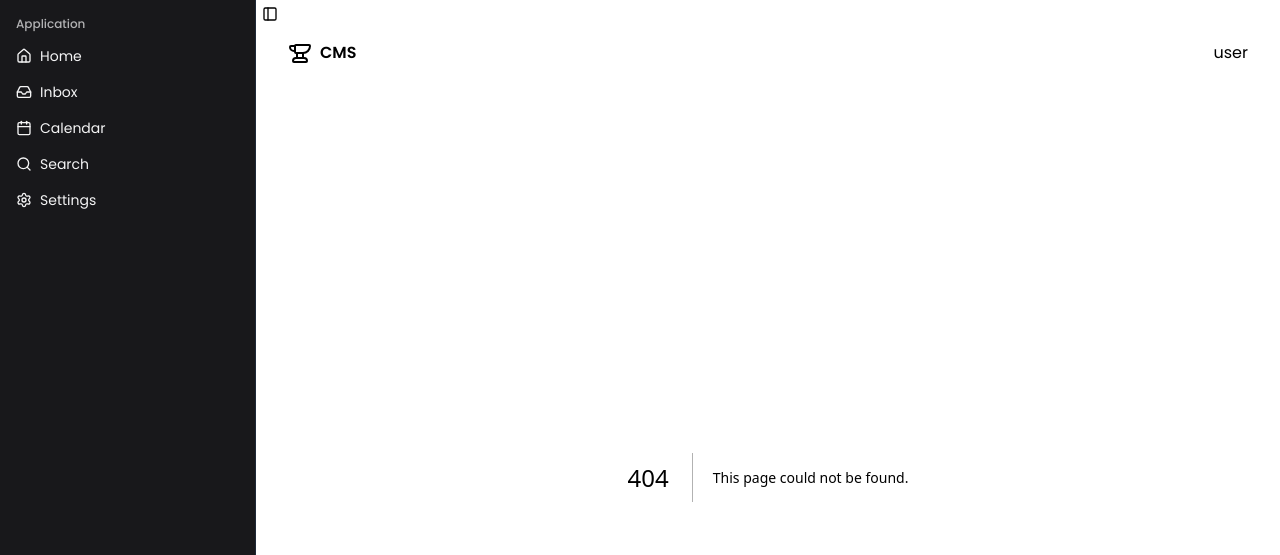
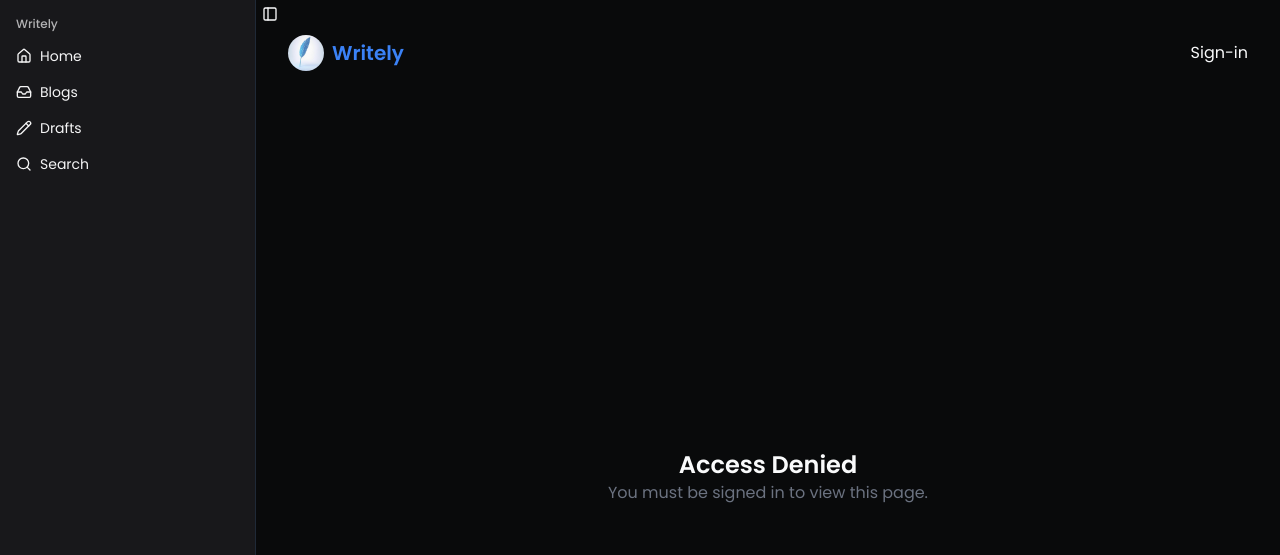
Before and after one commit to BheemaReddy07/Content-Management-System, a Next.js app: page /dashboard in a window 1280 px wide. Before the commit this address had no page. Shown: the top 555 px of the page. Built offline with nearby package versions, Linux system fonts and the light colour scheme; no server answers.

Commit message:
authentication D ,navbar D

```diff
--- a/next.config.mjs
+++ b/next.config.mjs
@@ -1,4 +1,19 @@
 /** @type {import('next').NextConfig} */
-const nextConfig = {};
+const nextConfig = {
+    images: {
+        remotePatterns: [
+          {
+            protocol: 'https',
+            hostname: 'lh3.googleusercontent.com',
+            port: '',
+          },
+          {
+            protocol: 'https',
+            hostname: 'firebasestorage.googleapis.com',
+            port: ''
+          }
+        ],
+      },
+};
 
 export default nextConfig;
--- a/src/app/(auth)/sign-in/page.jsx
+++ b/src/app/(auth)/sign-in/page.jsx
@@ -3,7 +3,7 @@ import { Icons } from "@/components/Icons";
 import { useToast } from "@/hooks/use-toast";
 import { Anvil } from "lucide-react";
 import { signIn } from "next-auth/react";
-import { use, useState } from "react";
+import {  useState } from "react";
 
 export default function SignIn() {
     const [loading, setLoading] = useState(false);
--- /dev/null
+++ b/src/app/dashboard/page.jsx
@@ -0,0 +1,23 @@
+import { getAuthSession } from "@/lib/auth";
+
+export default async function Dashboard() {
+    const session = await getAuthSession();
+    if (!session) {
+        return (
+            <section className="w-full h-screen flex items-center justify-center">
+                <div className="text-center">
+                    <h1 className="text-2xl font-bold">Access Denied</h1>
+                    <p className="text-gray-500">You must be signed in to view this page.</p>
+                </div>
+            </section>
+        );
+    }
+    return (
+        <section className="w-full h-screen flex items-center justify-center">
+            <div className="w-full sm:w-1/2 md:w-1/3 lg:w-1/4 p-6 bg-gray-800 rounded-lg shadow-lg">
+                <h1 className="text-2xl font-bold text-white mb-4">Hi {session.user.name}</h1>
+                <p className="text-gray-300">Welcome to your dashboard!</p>
+            </div>
+        </section>
+    );
+}
--- a/src/app/layout.js
+++ b/src/app/layout.js
@@ -1,7 +1,7 @@
 import localFont from "next/font/local";
 import "./globals.css";
 import { SidebarProvider, SidebarTrigger } from "@/components/ui/sidebar";
-import { AppSidebar } from "@/components/app-sideba";
+import { AppSidebar } from "@/components/app-sidebar";
 
 import { Poppins } from 'next/font/google'
 import Navbar from "@/components/navbar";
--- a/src/components/app-sideba.jsx
+++ b/src/components/app-sidebar.jsx
@@ -1,4 +1,4 @@
-import { Calendar, Home, Inbox, Search, Settings } from "lucide-react"
+import { Calendar, Home, Inbox, Pencil, Search, Settings } from "lucide-react"
 
 import {
   Sidebar,
@@ -15,29 +15,25 @@ import {
 const items = [
   {
     title: "Home",
-    url: "#",
+    url: "/",
     icon: Home,
   },
   {
-    title: "Inbox",
-    url: "#",
+    title: "Blogs",
+    url: "/blogs",
     icon: Inbox,
   },
   {
-    title: "Calendar",
-    url: "#",
-    icon: Calendar,
+    title: "Drafts",
+    url: "/drafts",
+    icon: Pencil,
   },
   {
     title: "Search",
-    url: "#",
+    url: "/search",
     icon: Search,
   },
-  {
-    title: "Settings",
-    url: "#",
-    icon: Settings,
-  },
+
 ]
 
 export function  AppSidebar() {
@@ -45,7 +41,7 @@ export function  AppSidebar() {
     <Sidebar>
       <SidebarContent>
         <SidebarGroup>
-          <SidebarGroupLabel>Application</SidebarGroupLabel>
+          <SidebarGroupLabel>Writely</SidebarGroupLabel>
           <SidebarGroupContent>
             <SidebarMenu>
               {items.map((item) => (
--- a/src/components/navbar.jsx
+++ b/src/components/navbar.jsx
@@ -1,4 +1,4 @@
-import { Anvil } from "lucide-react";
+import { Anvil, User } from "lucide-react";
 import Link from "next/link";
 
 import {
@@ -10,23 +10,23 @@ import {
     DropdownMenuTrigger,
 } from "@/components/ui/dropdown-menu"
 
+import { getAuthSession } from "@/lib/auth";
+import Image from "next/image";
+import SignOut from "./signOut";
+export default async function Navbar() {
+    const session = await getAuthSession();
 
-export default function Navbar() {
-    const auth = true;
-const tempUser ={
-    name:"Jaddu",
-    username:"Jaddu__123"
-}
+
 
     return (
         <nav className="w-full px-8 h-12 flex  justify-between items-center">
             <Link href="/" className="flex items-center gap-2">
-                <Anvil />
-                <span className="font-extrabold">CMS</span>
+                 <Image src="/writely.jpg" className="rounded-full" alt="Writely" width={36} height={36} />
+                <span className=" text-xl font-extrabold text-blue-500">Writely</span>
             </Link>
             {
-                auth ?
-                   (<UserModalComponent user={tempUser}/>)
+                session ?
+                    (<UserModalComponent user={session?.user} />)
                     : <Link href="/sign-in">Sign-in</Link>
             }
         </nav>
@@ -37,16 +37,19 @@ const tempUser ={
 const UserModalComponent = ({ user }) => {
     return (
         <DropdownMenu>
-            <DropdownMenuTrigger>user</DropdownMenuTrigger>
+            <DropdownMenuTrigger>
+                <Image src={user.image} alt={user.name} width={40} height={40} className="rounded-full border-2 border-[greenyellow]" />
+            </DropdownMenuTrigger>
             <DropdownMenuContent>
-                <DropdownMenuLabel>HI {user.name}</DropdownMenuLabel>
+                <DropdownMenuLabel>Hi {user.name}</DropdownMenuLabel>
                 <DropdownMenuSeparator />
                 <DropdownMenuItem>
-                    <Link href={`/profile/${user.username}`}>Profile</Link>
+                    <Link className="flex items-center gap-2 " href={`/profile/${user.username}`}><User className="w-4" />  Profile</Link>
                 </DropdownMenuItem>
-                <DropdownMenuItem>Billing</DropdownMenuItem>
-                <DropdownMenuItem>Team</DropdownMenuItem>
-                <DropdownMenuItem>Subscription</DropdownMenuItem>
+                <DropdownMenuItem>
+                    <SignOut />
+                </DropdownMenuItem>
+
             </DropdownMenuContent>
         </DropdownMenu>
     )
--- /dev/null
+++ b/src/components/signOut.jsx
@@ -0,0 +1,11 @@
+"use client";
+import { LogOutIcon, LogsIcon } from "lucide-react";
+import { signOut } from "next-auth/react";
+export default function SignOut(){
+    return (
+        <div onClick={() => signOut({callbackUrl: "/sign-in"})} className="flex items-center gap-2 cursor-pointer">
+            <LogOutIcon className="w-4 " />
+            <span>Sign Out</span>
+        </div>
+    )
+}
```
Also changed, not shown: public/writely.jpg (added), src/lib/auth.js.
